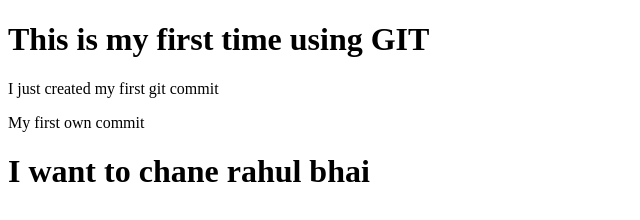
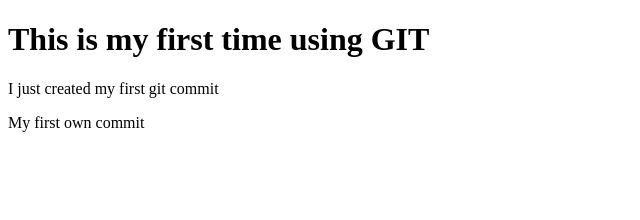
Before and after one commit to decodeblockchain/my-first-repository, a plain HTML site: page index.html in a window 1280 px wide. Shown: the whole page, without its empty margins (0-640 px from the left). Drawn offline with Linux system fonts and the light colour scheme.

Commit message:
Update index.html
remove h1

```diff
--- a/index.html
+++ b/index.html
@@ -12,6 +12,5 @@
     </h1>
     <p>I just created my first git commit</p>
     <p>My first own commit</p>
-    <h1>I want to chane rahul bhai</h1>
 </body>
 </html>
```
